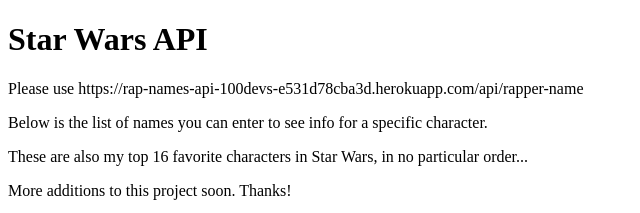
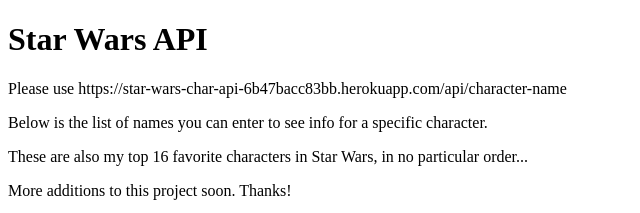
Before and after one commit to deanp04/star-wars-api, a website: page index.html in a window 1280 px wide. Shown: the top 213 px of the page, 0-640 px from the left. Drawn offline with Linux system fonts and the light colour scheme.

Commit message:
updated html

```diff
--- a/index.html
+++ b/index.html
@@ -7,7 +7,7 @@
 </head>
 <body>
     <h1>Star Wars API</h1>
-    <p>Please use https://rap-names-api-100devs-e531d78cba3d.herokuapp.com/api/rapper-name</p>
+    <p>Please use https://star-wars-char-api-6b47bacc83bb.herokuapp.com/api/character-name</p>
     <p>Below is the list of names you can enter to see info for a specific character.</p>
     <p>These are also my top 16 favorite characters in Star Wars, in no particular order...</p>
     <p>More additions to this project soon. Thanks!</p>
```
